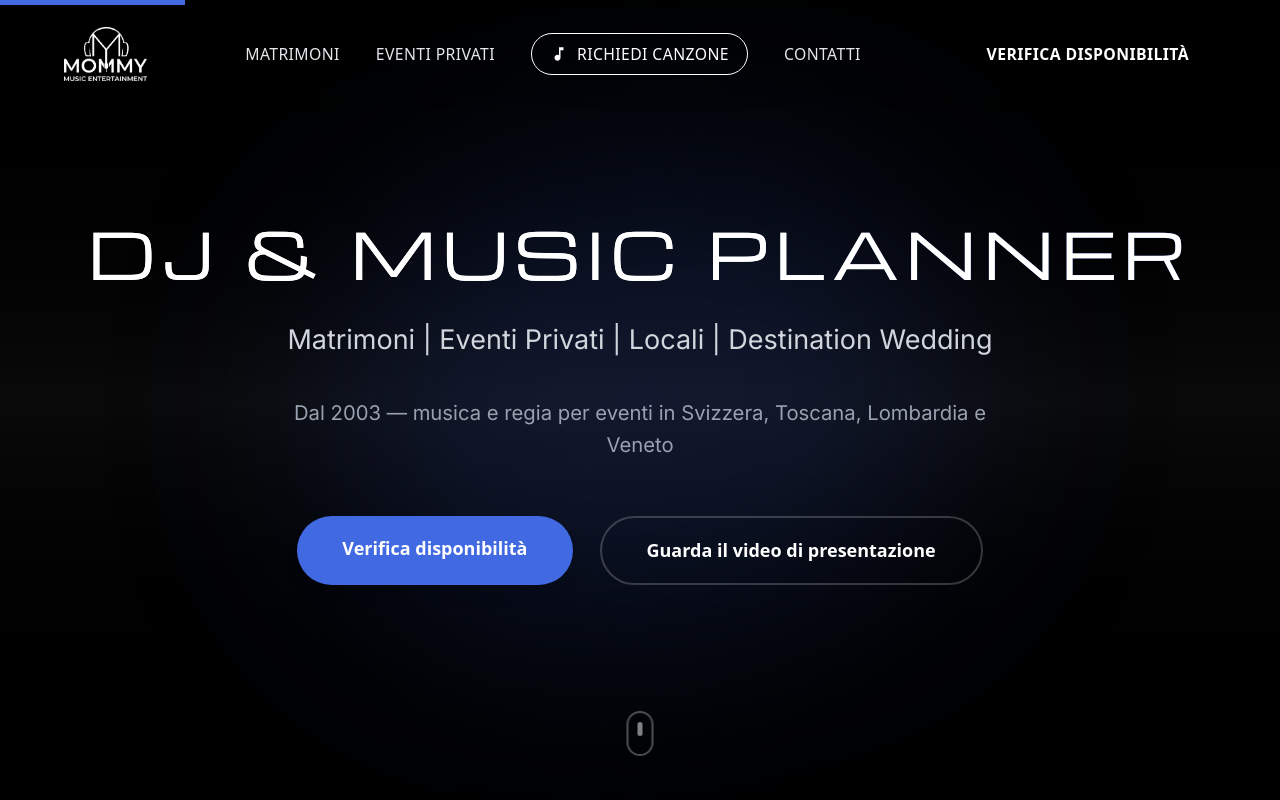
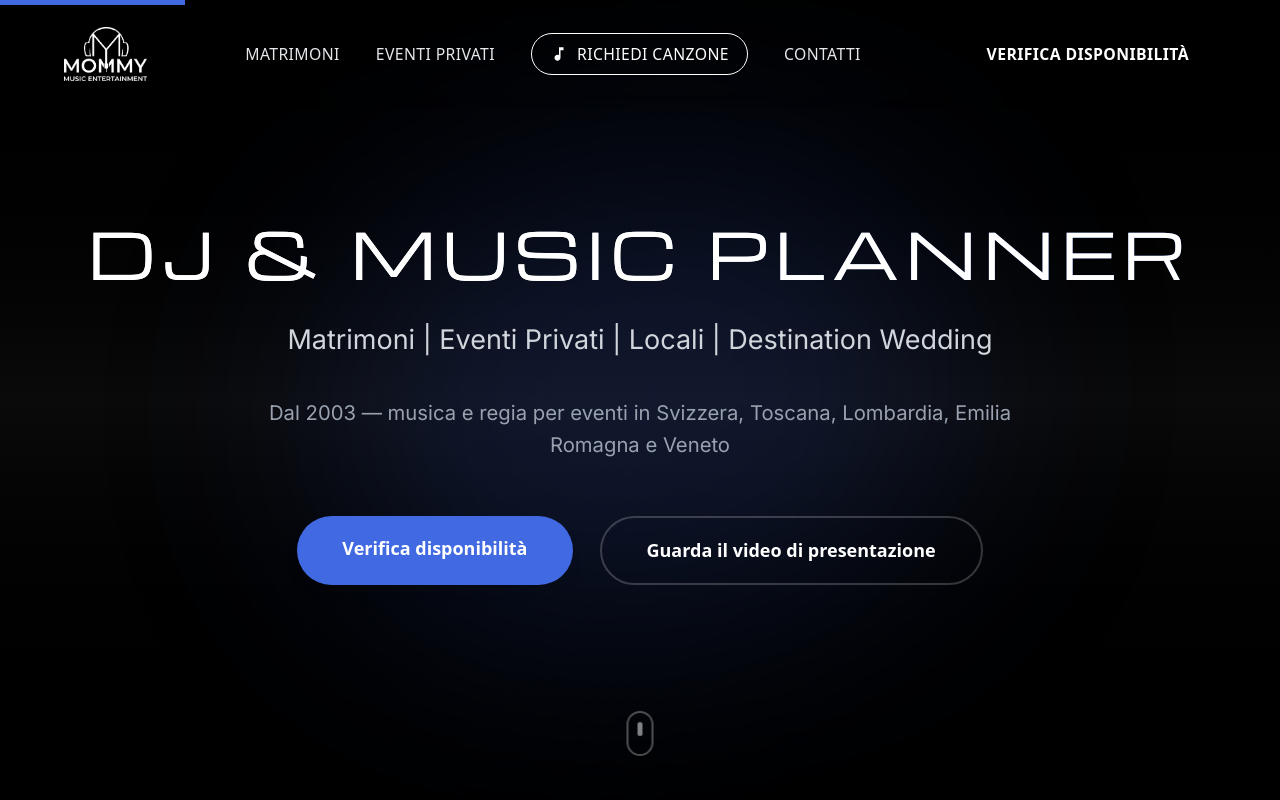
Before and after one commit to mommydjsalmani-cloud/mommy-marketing, a Next.js app: page / in a window 1280 px wide. Shown: the top 800 px of the page. Built offline with nearby package versions, Linux system fonts and the light colour scheme.

Commit message:
Aggiunta Emilia Romagna alle regioni coperte nell'hero homepage

```diff
--- a/app/page.tsx
+++ b/app/page.tsx
@@ -21,7 +21,7 @@ export default function Home() {
             Matrimoni | Eventi Privati | Locali | Destination Wedding
           </p>
           <p className="font-sans text-base md:text-lg text-gray-400 mb-12 max-w-2xl mx-auto">
-            Dal 2003 — musica e regia per eventi in Svizzera, Toscana, Lombardia e Veneto
+            Dal 2003 — musica e regia per eventi in Svizzera, Toscana, Lombardia, Emilia Romagna e Veneto
           </p>
           <div className="flex flex-col sm:flex-row gap-6 justify-center">
             <a
```
